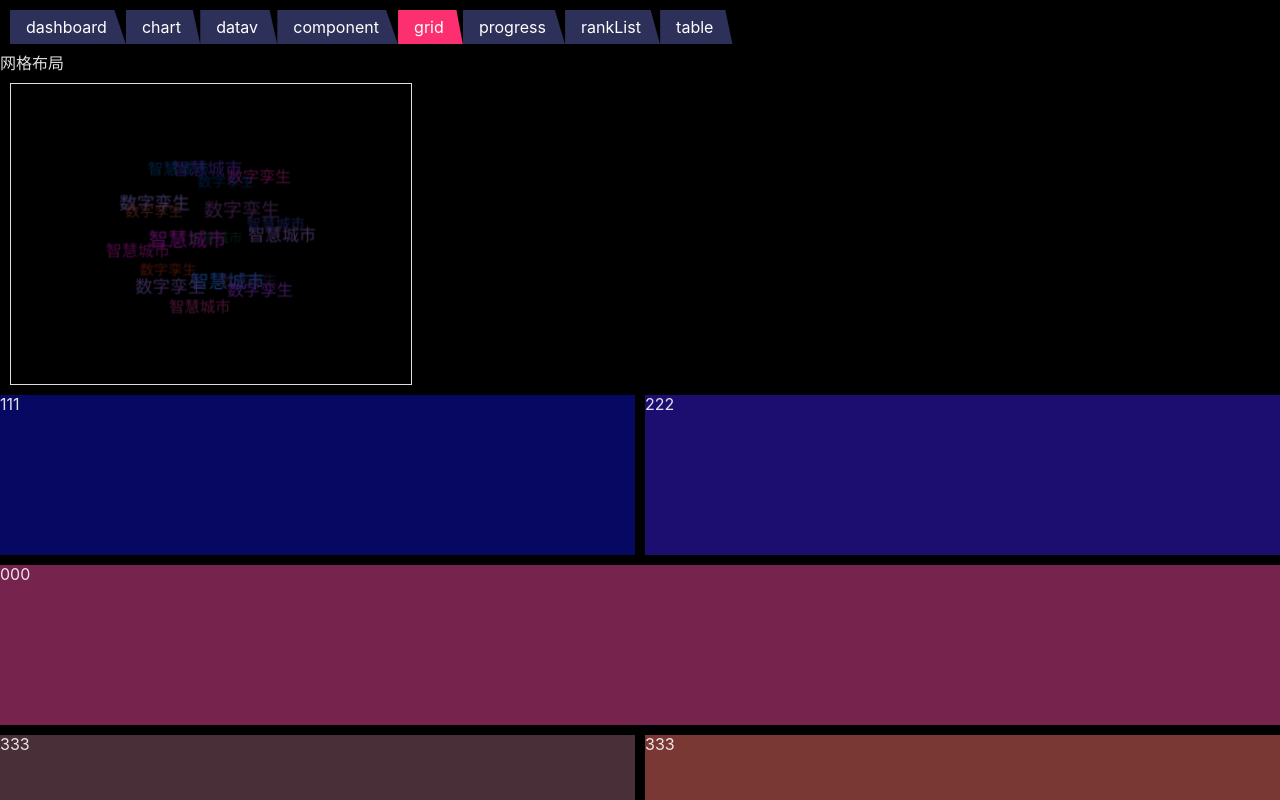
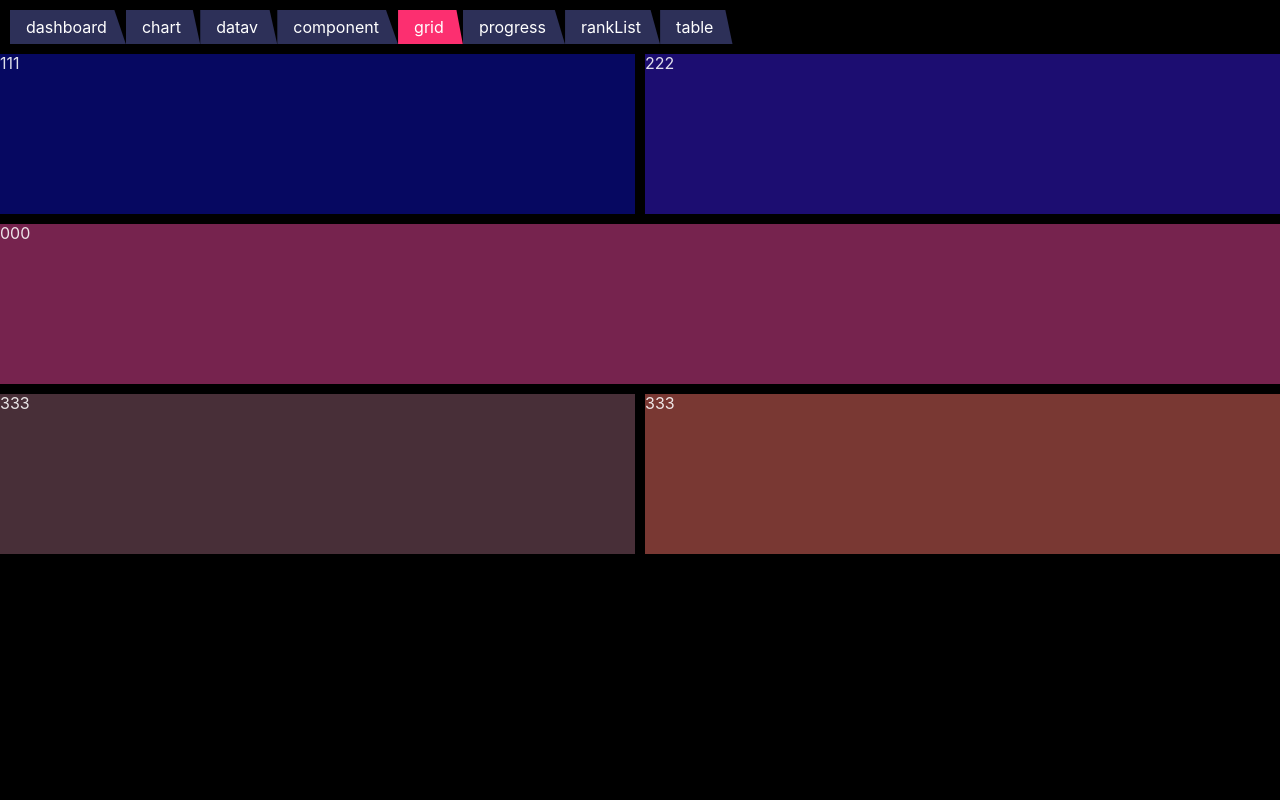
Before and after one commit to shiliangL/vue-datav3, a Vue app: page /viewAuto/grid in a window 1280 px wide. Built offline with nearby package versions, Linux system fonts and the light colour scheme.

Commit message:
2023年3月18日++

```diff
--- a/src/viewAuto/grid/index.vue
+++ b/src/viewAuto/grid/index.vue
@@ -1,9 +1,5 @@
 <template>
   <div>
-    网格布局
-    <div class="TagCloud">
-      <TagCloud></TagCloud>
-    </div>
     <div class="grid">
       <gridPanel
         :column="2"
```
